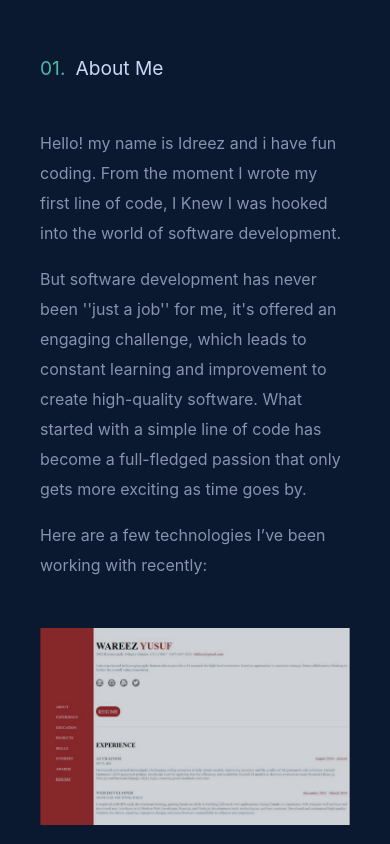
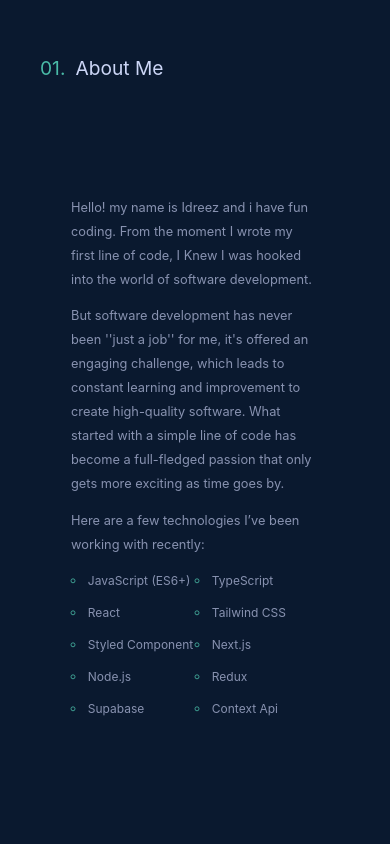
Before and after one commit to newton-js/idreezPortfolio, a React (Vite) app: page / in a window 390 px wide. Shown: the part 860-1704 px from the top of the page. Built offline with nearby package versions, Linux system fonts and the light colour scheme.

Commit message:
added resume

```diff
--- a/src/components/Nav.jsx
+++ b/src/components/Nav.jsx
@@ -1,13 +1,13 @@
 import { IoMdClose } from "react-icons/io";
 import Link from "./Link";
-import cv from "../assets/idreez-tech-cv.pdf"
+import resume from "../assets/idreez-tech-cv.pdf";
 import "./nav.scss";
 import { BiMenuAltRight } from "react-icons/bi";
 import { useState } from "react";
 function Nav() {
   const [toggle, setToggle] = useState(false);
   function handleToggle() {
-      setToggle(!toggle)
+    setToggle(!toggle);
   }
   return (
     <nav className={`nav ${toggle ? "toggle" : ""}`}>
@@ -16,13 +16,17 @@ function Nav() {
           N<sup>+</sup>
         </h2>
       </a>
-      <ul className="main-nav-list" onClick={(e) => {
-        e.preventDefault();
-        const id = e.target.getAttribute('href');
-        console.log(id)
-        document.querySelector(id).scrollIntoView();
-        setToggle(!toggle)
-      }}>
+      <ul
+        className="main-nav-list"
+        onClick={(e) => {
+          const id = e.target.getAttribute("href");
+          console.log(id)
+          if (id.startsWith("#")) {
+            document.getElementById(id.replace("#", "")).scrollIntoView();
+            setToggle(!toggle);
+          }
+        }}
+      >
         <li className="nav-list">
           01.{" "}
           <a className="nav-link" href="#about">
@@ -55,7 +59,7 @@ function Nav() {
         </li>
         <li className="nav-list">
           {" "}
-          <Link linkTo={cv}>Resume</Link>
+          <Link linkTo={resume}>Resume</Link>
         </li>
       </ul>
       <div className="nav-icon-box" onClick={handleToggle}>
--- a/src/components/nav.scss
+++ b/src/components/nav.scss
@@ -37,6 +37,7 @@ $text-line-height: 30px;
 
 .logo::before {
   position: absolute;
+  // pointer-events: none;
   content: "";
   width: 110%;
   height: 110%;
--- a/src/pages/About.jsx
+++ b/src/pages/About.jsx
@@ -1,18 +1,17 @@
 import P from "../components/P";
 import Title from "../components/Title";
-import aboutImg from "../assets/project-image.png";
 import "./about.scss";
 import { useInView } from "react-intersection-observer";
 function About() {
-  const [ref, inView] = useInView({threshold: 0})
+  const [ref, inView] = useInView({ threshold: 0 });
   return (
-    <div id="about" >
+    <div id="about">
       <Title number={"01"}>About Me</Title>
-      <div ref={ref} className={`about ${inView ? 'glow-up': ""}`}>
+      <div ref={ref} className={`about ${inView ? "glow-up" : ""}`}>
         <div className="left">
           <P>
-            Hello! my name is Idreez and i have fun coding. From the moment
-            I wrote my first line of code, I Knew I was hooked into the world of
+            Hello! my name is Idreez and i have fun coding. From the moment I
+            wrote my first line of code, I Knew I was hooked into the world of
             software development.
           </P>
           <P>
@@ -23,9 +22,21 @@ function About() {
             more exciting as time goes by.
           </P>
           <P>Here are a few technologies I’ve been working with recently:</P>
+          <ul className="tools-list">
+            <li className="tools"> JavaScript (ES6+) </li>
+            <li className="tools"> TypeScript </li>
+            <li className="tools"> React </li>
+            <li className="tools"> Tailwind CSS </li>
+            <li className="tools"> Styled Component </li>
+            <li className="tools"> Next.js </li>
+            <li className="tools"> Node.js </li>
+            <li className="tools"> Redux </li>
+            <li className="tools"> Supabase </li>
+            <li className="tools"> Context Api</li>
+          </ul>
         </div>
         <div className="right">
-          <img className="image" src={aboutImg} alt="" />
+          <img className="image" />
         </div>
       </div>
     </div>
--- a/src/pages/Experience.jsx
+++ b/src/pages/Experience.jsx
@@ -55,19 +55,6 @@ const contents = [
       "Implement Student result portal",
     ],
   },
-  {
-    post: "Mobile-App",
-    firm: "Surdtech",
-    firmLink: "https://surdtech.org/",
-    dateFrom: "Oct 2021",
-    dateTo: "june 2026",
-    workMode: "Full-time",
-    duties: [
-      "Write modern, performant, maintainable code for a diverse array of projects",
-      "Implement the front-end of Admin web application",
-      "Implement Student result portal", "i like iragbiji girls"
-    ],
-  },
 ];
 
 function Experience() {
--- a/src/pages/Projects.jsx
+++ b/src/pages/Projects.jsx
@@ -27,7 +27,7 @@ const projectContents = [
   {
     coverImg: proImg,
     titleInfo: "Featured Project",
-    title: "Jipson",
+    title: "Newcore",
     detail:
       "recusandae deleniti esse ullam quibusdam eos natus non suscipit, dolorem iure nesciunt. Illum culpa sit eveniet distinctio debitis?",
     tools: ["ReactJS", "ContextAPI", "styled Components"],
--- a/src/pages/about.scss
+++ b/src/pages/about.scss
@@ -5,11 +5,11 @@ $text-color: #ccd6f6;
 $text-size: 1rem;
 $text-line-height: 30px;
 
-#about{
+#about {
   padding-top: 8rem;
 }
 
-.about{
+.about {
   display: grid;
   grid-template-columns: 1fr 1fr;
   gap: 1rem;
@@ -19,21 +19,84 @@ $text-line-height: 30px;
   transition: all 0.5s;
 }
 
-.glow-up{
+.right {
+  position: relative;
+  transform: scale(0.8);
+  //   align-self: center;
+  width: 100%;
+  height: 25rem;
+}
+
+.image {
+  //   display: flex;
+  width: 100%;
+  background: linear-gradient(
+      to bottom left,
+      rgba(0, 128, 0, 0.3),
+      transparent 90%
+    ),
+    url("../assets/project-image.png");
+  background-size: cover;
+  background-repeat: no-repeat;
+  border-radius: 1rem;
+  transition: all 0.5s;
+}
+
+.right::after {
+  width: 100%;
+  height: 100%;
+  position: absolute;
+  content: "";
+  border: 2px solid $green-text;
+  border-radius: 5px;
+  top: 3rem;
+  left: 3rem;
+  z-index: -1;
+  transition: all 0.5s;
+}
+
+.right:hover::after {
+  top: 1.5rem;
+  left: 1.5rem;
+}
+
+.right:hover .image {
+  background: url("../assets/project-image.png");
+  background-size: cover;
+}
+
+.tools-list {
+  display: grid;
+  grid-template-columns: 1fr 1fr;
+  list-style: circle;
+  list-style-position: inside;
+}
+
+.tools::marker {
+  color: $green-text;
+}
+
+.glow-up {
   transform: scale(1);
   opacity: 1;
 }
+.left {
+  transform: scale(0.8);
+}
 
-
-@media(max-width: 850px){
-    .about{
+@media (max-width: 850px) {
+  .about {
     grid-template-columns: 1fr;
     gap: 2rem;
   }
+
+  .right {
+    height: 30rem;
+  }
 }
 
-@media(max-width: 600px){
-    .about{
+@media (max-width: 600px) {
+  .about {
     margin-bottom: 10rem;
   }
 }
--- a/src/pages/contact.scss
+++ b/src/pages/contact.scss
@@ -6,7 +6,7 @@ $text-size: 1rem;
 $text-line-height: 30px;
 
 .contact{
-    padding-top: 8rem;
+    padding-top: 5rem;
     text-align: center;
     margin-bottom: 10rem;
 }
```
Also changed, not shown: src/components/VerticalMail.jsx (line endings or trailing spaces), 1 other file (tests, documents, lock files or other folders). Lines whose indentation alone changed are shown as unchanged.
